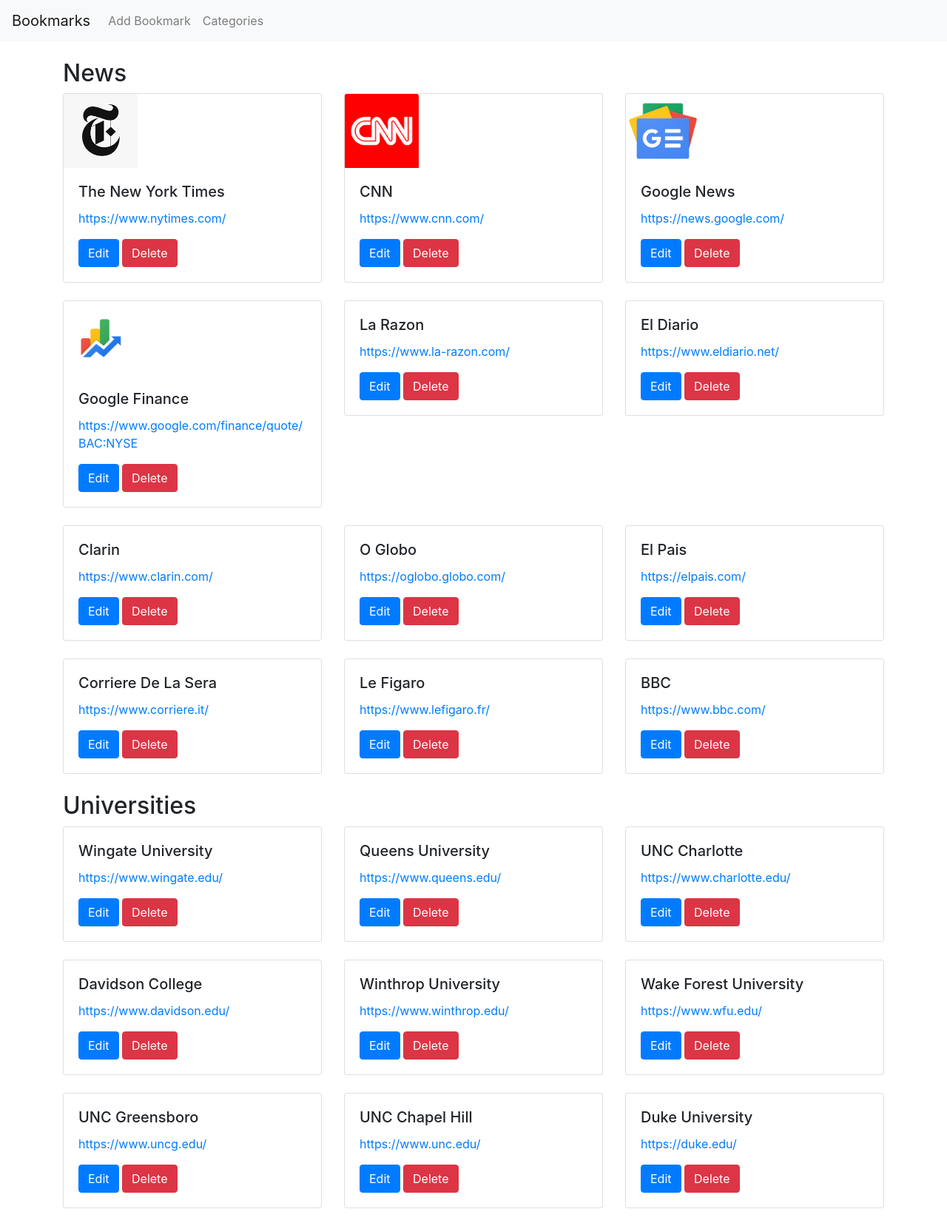
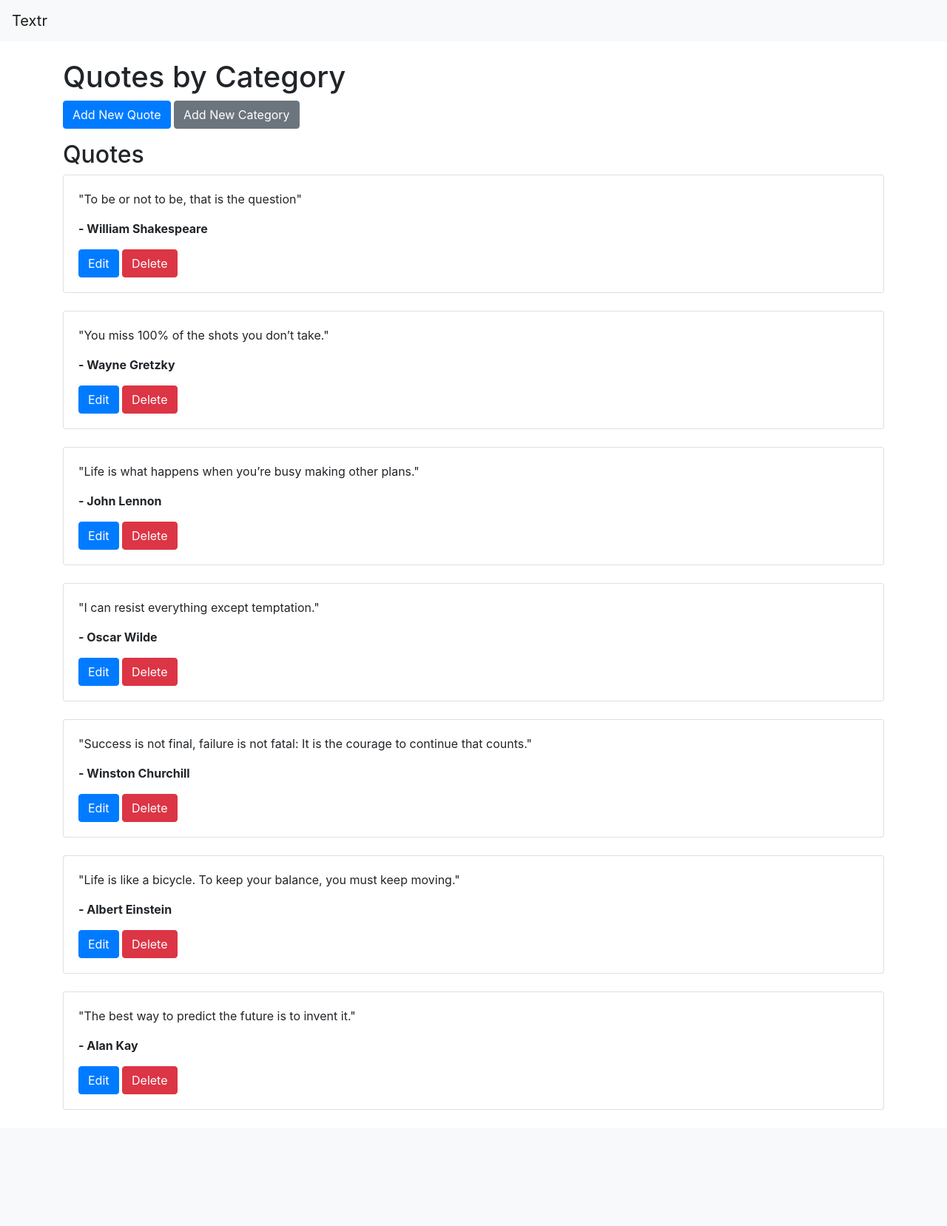
Before and after one commit to vmvirreira/textr, a Flask app: page / in a window 1280 px wide. Shown: the whole page at 74% size. After the commit the page ends 1500 px from the top, so only its background shows below. Run offline with Flask 2, Linux system fonts and the light colour scheme; data comes from the database, SQL or seed files in the repository; some libraries are stand-ins or nearby versions.

Commit message:
initial changes for textr

```diff
--- a/app.py
+++ b/app.py
@@ -10,11 +10,11 @@ import os
 
 app = Flask(__name__)
 app.config['SECRET_KEY'] = 'your_secret_key'  # Replace with your own secret key
-app.config['SQLALCHEMY_DATABASE_URI'] = 'sqlite:///bookmarks.db'
+app.config['SQLALCHEMY_DATABASE_URI'] = 'sqlite:///quotes.db'
 #app.config['SQLALCHEMY_DATABASE_URI'] = f"sqlite:///bookmarkr/instance/bookmarks.db"
 print(os.getcwd())
 #app.config['SQLALCHEMY_DATABASE_URI'] ='sqlite:///' + os.path.join(os.getcwd(), 'bookmarkr/instance/bookmarks.db')
-UPLOAD_FOLDER = 'bookmarkr/static/uploads'
+UPLOAD_FOLDER = 'textr/static/uploads'
 app.config['UPLOAD_FOLDER'] = UPLOAD_FOLDER
 
 # Ensure the upload folder exists
@@ -26,35 +26,43 @@ db = SQLAlchemy(app)
 # Models
 class Category(db.Model):
     id = db.Column(db.Integer, primary_key=True)
-    name = db.Column(db.String(100), nullable=False, unique=True)
-    bookmarks = db.relationship('Bookmark', backref='category', lazy=True)
+    name = db.Column(db.String(100), nullable=False)
+    quotes = db.relationship('Quote', backref='category', lazy=True)
 
-class Bookmark(db.Model):
+class Quote(db.Model):
     id = db.Column(db.Integer, primary_key=True)
-    title = db.Column(db.String(150), nullable=False)
-    url = db.Column(db.String(500), nullable=False)
-    image = db.Column(db.String(150))
-    order = db.Column(db.Integer, default=0)  # Add this to store the order of bookmarks
+    text = db.Column(db.String(500), nullable=False)
+    author = db.Column(db.String(100), nullable=False)
     category_id = db.Column(db.Integer, db.ForeignKey('category.id'), nullable=False)
 
-
 # Forms
-class BookmarkForm(FlaskForm):
-    title = StringField('Title', validators=[DataRequired()])
-    url = StringField('URL', validators=[DataRequired(), URL()])
-    image = FileField('Image', validators=[FileAllowed(['jpg', 'png', 'jpeg'], 'Images only!')])
-    category = SelectField('Category', coerce=int)
+class QuoteForm(FlaskForm):
+    text = StringField('Quote', validators=[DataRequired()])
+    author = StringField('Author', validators=[DataRequired()])
+    category = SelectField('Category', coerce=int, validators=[DataRequired()])
     submit = SubmitField('Submit')
 
 class CategoryForm(FlaskForm):
     name = StringField('Category Name', validators=[DataRequired()])
     submit = SubmitField('Submit')
 
-# Routes for Categories
-@app.route('/categories')
-def categories():
+# Routes
+@app.route('/')
+def index():
     categories = Category.query.all()
-    return render_template('categories.html', categories=categories)
+    return render_template('index.html', categories=categories)
+
+@app.route('/quote/new', methods=['GET', 'POST'])
+def new_quote():
+    form = QuoteForm()
+    form.category.choices = [(c.id, c.name) for c in Category.query.all()]
+    if form.validate_on_submit():
+        quote = Quote(text=form.text.data, author=form.author.data, category_id=form.category.data)
+        db.session.add(quote)
+        db.session.commit()
+        flash('Quote added successfully!', 'success')
+        return redirect(url_for('index'))
+    return render_template('quote_form.html', form=form)
 
 @app.route('/category/new', methods=['GET', 'POST'])
 def new_category():
@@ -63,115 +71,35 @@ def new_category():
         category = Category(name=form.name.data)
         db.session.add(category)
         db.session.commit()
-        flash('Category created successfully!', 'success')
-        return redirect(url_for('categories'))
+        flash('Category added successfully!', 'success')
+        return redirect(url_for('index'))
     return render_template('category_form.html', form=form)
 
-@app.route('/category/edit/<int:category_id>', methods=['GET', 'POST'])
-def edit_category(category_id):
-    category = Category.query.get_or_404(category_id)
-    form = CategoryForm(obj=category)
-    if form.validate_on_submit():
-        category.name = form.name.data
-        db.session.commit()
-        flash('Category updated successfully!', 'success')
-        return redirect(url_for('categories'))
-    return render_template('category_form.html', form=form)
-
-@app.route('/category/delete/<int:category_id>', methods=['POST'])
-def delete_category(category_id):
-    category = Category.query.get_or_404(category_id)
-    db.session.delete(category)
-    db.session.commit()
-    flash('Category deleted successfully!', 'success')
-    return redirect(url_for('categories'))
-
-# Routes for Bookmarks
-@app.route('/')
-def index():
-    categories = Category.query.all()
-    for category in categories:
-        category.bookmarks = Bookmark.query.filter_by(category_id=category.id).order_by(Bookmark.order).all()
-    return render_template('index.html', categories=categories)
-
-@app.route('/bookmark/new', methods=['GET', 'POST'])
-def new_bookmark():
-    form = BookmarkForm()
+@app.route('/quote/edit/<int:id>', methods=['GET', 'POST'])
+def edit_quote(id):
+    quote = Quote.query.get_or_404(id)
+    form = QuoteForm(obj=quote)
     form.category.choices = [(c.id, c.name) for c in Category.query.all()]
     if form.validate_on_submit():
-        filename = None
-        if form.image.data:
-            file = form.image.data
-            filename = secure_filename(file.filename)
-            # Ensure the upload directory exists before saving the file
-            if not os.path.exists(app.config['UPLOAD_FOLDER']):
-                os.makedirs(app.config['UPLOAD_FOLDER'])
-            file.save(os.path.join(app.config['UPLOAD_FOLDER'], filename))
-        bookmark = Bookmark(
-            title=form.title.data,
-            url=form.url.data,
-            image=filename,
-            category_id=form.category.data
-        )
-        db.session.add(bookmark)
+        quote.text = form.text.data
+        quote.author = form.author.data
+        quote.category_id = form.category.data
         db.session.commit()
-        flash('Bookmark created successfully!', 'success')
+        flash('Quote updated!', 'success')
         return redirect(url_for('index'))
-    return render_template('bookmark_form.html', form=form)
+    return render_template('quote_form.html', form=form)
 
-@app.route('/bookmark/edit/<int:bookmark_id>', methods=['GET', 'POST'])
-def edit_bookmark(bookmark_id):
-    bookmark = Bookmark.query.get_or_404(bookmark_id)
-    form = BookmarkForm(obj=bookmark)
-    form.category.choices = [(c.id, c.name) for c in Category.query.all()]
-    if form.validate_on_submit():
-        if form.image.data:
-            file = form.image.data
-            filename = secure_filename(file.filename)
-            file.save(os.path.join(app.config['UPLOAD_FOLDER'], filename))
-            bookmark.image = filename
-        bookmark.title = form.title.data
-        bookmark.url = form.url.data
-        bookmark.category_id = form.category.data
-        db.session.commit()
-        flash('Bookmark updated successfully!', 'success')
-        return redirect(url_for('index'))
-    return render_template('bookmark_form.html', form=form, bookmark=bookmark)
-
-@app.route('/bookmark/delete/<int:bookmark_id>', methods=['POST'])
-def delete_bookmark(bookmark_id):
-    bookmark = Bookmark.query.get_or_404(bookmark_id)
-    db.session.delete(bookmark)
+@app.route('/quote/delete/<int:id>', methods=['POST'])
+def delete_quote(id):
+    quote = Quote.query.get_or_404(id)
+    db.session.delete(quote)
     db.session.commit()
-    flash('Bookmark deleted successfully!', 'success')
+    flash('Quote deleted!', 'success')
     return redirect(url_for('index'))
-
-@app.route('/uploads/<filename>')
-def uploaded_file(filename):
-    return send_from_directory(app.config['UPLOAD_FOLDER'], filename)
-
-@app.route('/update_bookmark_order', methods=['POST'])
-def update_bookmark_order():
-    data = request.get_json()
-
-    try:
-        category_id = data['category_id']
-        new_order = data['order']  # This is a list of bookmark IDs in the new order
-
-        # Loop through the new order and update the database
-        for index, bookmark_id in enumerate(new_order):
-            bookmark = Bookmark.query.get(bookmark_id)
-            if bookmark:
-                bookmark.order = index  # Assuming you have an 'order' field in the Bookmark model
-                db.session.commit()
-
-        return jsonify(success=True)
-    except Exception as e:
-        return jsonify(success=False, error=str(e))
 
 if __name__ == '__main__':
     with app.app_context():
         # Ensure the database is created if it doesn't exist
-        if not os.path.exists('bookmarks.db'):
+        if not os.path.exists('quotes.db'):
             db.create_all()
     app.run(debug=True)
--- a/templates/base.html
+++ b/templates/base.html
@@ -2,96 +2,26 @@
 <html lang="en">
 <head>
     <meta charset="UTF-8">
-    <meta name="viewport" content="width=device-width, initial-scale=1.0"> <!-- Ensure responsiveness -->
-    <title>Bookmarks App</title>
-    <!-- Bootstrap CSS -->
-    <link rel="stylesheet"
-          href="https://stackpath.bootstrapcdn.com/bootstrap/4.5.2/css/bootstrap.min.css"
-          crossorigin="anonymous">
+    <meta name="viewport" content="width=device-width, initial-scale=1.0">
+    <title>Textr</title>
+    <link rel="stylesheet" href="https://stackpath.bootstrapcdn.com/bootstrap/4.5.2/css/bootstrap.min.css">
 </head>
 <body>
     <nav class="navbar navbar-expand-lg navbar-light bg-light">
-        <a class="navbar-brand" href="{{ url_for('index') }}">Bookmarks</a>
-        <button class="navbar-toggler" type="button" data-toggle="collapse" data-target="#navbarNav" aria-controls="navbarNav" aria-expanded="false" aria-label="Toggle navigation">
-            <span class="navbar-toggler-icon"></span>
-        </button>
-        <div class="collapse navbar-collapse" id="navbarNav">
-            <ul class="navbar-nav mr-auto">
-                <li class="nav-item">
-                    <a class="nav-link" href="{{ url_for('new_bookmark') }}">Add Bookmark</a>
-                </li>
-                <li class="nav-item">
-                    <a class="nav-link" href="{{ url_for('categories') }}">Categories</a>
-                </li>
-            </ul>
-        </div>
+      <a class="navbar-brand" href="{{ url_for('index') }}">Textr</a>
     </nav>
     <div class="container mt-4">
         {% with messages = get_flashed_messages(with_categories=true) %}
           {% if messages %}
             {% for category, message in messages %}
-              <div class="alert alert-{{ category }} alert-dismissible fade show" role="alert">
-                {{ message }}
-                <button type="button" class="close" data-dismiss="alert" aria-label="Close">
-                  <span aria-hidden="true">&times;</span>
-                </button>
-              </div>
+              <div class="alert alert-{{ category }}">{{ message }}</div>
             {% endfor %}
           {% endif %}
         {% endwith %}
         {% block content %}{% endblock %}
     </div>
-
-    <!-- Bootstrap JS and dependencies -->
-    <script src="https://code.jquery.com/jquery-3.5.1.slim.min.js"
-            crossorigin="anonymous"></script>
-    <script src="https://cdn.jsdelivr.net/npm/popper.js@1.16.1/dist/umd/popper.min.js"
-            crossorigin="anonymous"></script>
-    <script src="https://stackpath.bootstrapcdn.com/bootstrap/4.5.2/js/bootstrap.min.js"
-            crossorigin="anonymous"></script>
-    <script src="https://cdnjs.cloudflare.com/ajax/libs/Sortable/1.14.0/Sortable.min.js"></script>
-
-
-    <script>
-        document.addEventListener('DOMContentLoaded', function() {
-          // Loop through each category to apply Sortable.js
-          document.querySelectorAll('[id^="category-"]').forEach(function(categoryElement) {
-            new Sortable(categoryElement, {
-              animation: 150,
-              onEnd: function(evt) {
-                // Get the category ID and new bookmark order
-                let categoryId = evt.to.getAttribute('data-category-id');
-                let bookmarkOrder = Array.from(evt.to.children).map(function(el) {
-                  return el.id.replace('bookmark-', ''); // Extract bookmark IDs
-                });
-
-                // Send the new order to the server
-                fetch('/update_bookmark_order', {
-                  method: 'POST',
-                  headers: {
-                    'Content-Type': 'application/json',
-                  },
-                  body: JSON.stringify({
-                    category_id: categoryId,
-                    order: bookmarkOrder
-                  })
-                })
-                .then(response => response.json())
-                .then(data => {
-                  if (data.success) {
-                    console.log('Order updated successfully');
-                  } else {
-                    console.log('Failed to update order');
-                  }
-                })
-                .catch(error => {
-                  console.error('Error:', error);
-                });
-              }
-            });
-          });
-        });
-      </script>
-
+    <script src="https://code.jquery.com/jquery-3.5.1.slim.min.js"></script>
+    <script src="https://cdn.jsdelivr.net/npm/@popperjs/core@2.9.3/dist/umd/popper.min.js"></script>
+    <script src="https://stackpath.bootstrapcdn.com/bootstrap/4.5.2/js/bootstrap.min.js"></script>
 </body>
 </html>
--- a/templates/index.html
+++ b/templates/index.html
@@ -1,54 +1,24 @@
 {% extends 'base.html' %}
 
 {% block content %}
-<!--<h1>Bookmarks</h1>-->
+  <h1>Quotes by Category</h1>
+  <a href="{{ url_for('new_quote') }}" class="btn btn-primary mb-3">Add New Quote</a>
+  <a href="{{ url_for('new_category') }}" class="btn btn-secondary mb-3">Add New Category</a>
   {% for category in categories %}
     <h2>{{ category.name }}</h2>
-  <div class="row" id="category-{{ category.id }}" data-category-id="{{ category.id }}">
-    {% for bookmark in category.bookmarks %}
-      <div class="col-md-4 bookmark-card" id="bookmark-{{ bookmark.id }}">
+    {% for quote in category.quotes %}
       <div class="card mb-4">
-          {% if bookmark.image %}
-          <img src="{{ url_for('static', filename='uploads/' + bookmark.image) }}" class="card-img-top" alt="{{ bookmark.title }}" style="width: 100px; height: 100px;">
-          {% endif %}
         <div class="card-body">
-            <h5 class="card-title">{{ bookmark.title }}</h5>
-            <p class="card-text"><a href="{{ bookmark.url }}">{{ bookmark.url }}</a></p>
-            <a href="{{ url_for('edit_bookmark', bookmark_id=bookmark.id) }}" class="btn btn-primary">Edit</a>
-            <form action="{{ url_for('delete_bookmark', bookmark_id=bookmark.id) }}" method="post" style="display:inline;">
+          <p>"{{ quote.text }}"</p>
+          <p><strong>- {{ quote.author }}</strong></p>
+          <a href="{{ url_for('edit_quote', id=quote.id) }}" class="btn btn-primary">Edit</a>
+          <form action="{{ url_for('delete_quote', id=quote.id) }}" method="post" style="display:inline;">
             <button type="submit" class="btn btn-danger">Delete</button>
           </form>
         </div>
       </div>
-      </div>
     {% endfor %}
-  </div>
+  {% else %}
+    <p>No quotes available in this category.</p>
   {% endfor %}
 {% endblock %}
-
-
-<style>
-.bookmark-list {
-    display: flex;
-    flex-wrap: wrap;
-    gap: 10px;
-}
-
-.bookmark-card {
-    width: 100%; /* Ensure that cards inside the list take proper width */
-}
-</style>
-
-<style>
-    /* Style for the element being dragged */
-    .sortable-chosen {
-      border: 2px dashed #007bff;
-      background-color: #f8f9fa;
-    }
-
-    /* Style for the "ghost" element that's being dragged */
-    .sortable-ghost {
-      opacity: 0.5;
-      background-color: #dee2e6;
-    }
-</style>
```
Also changed, not shown: templates/bookmark_form.html (deleted, +0 -27 lines), templates/category_form.html (+5 -8 lines), templates/quote_form.html (added, +18 -0 lines), instance/bookmarks.db (deleted), instance/quotes.db (added). Lines whose indentation alone changed are shown as unchanged.
